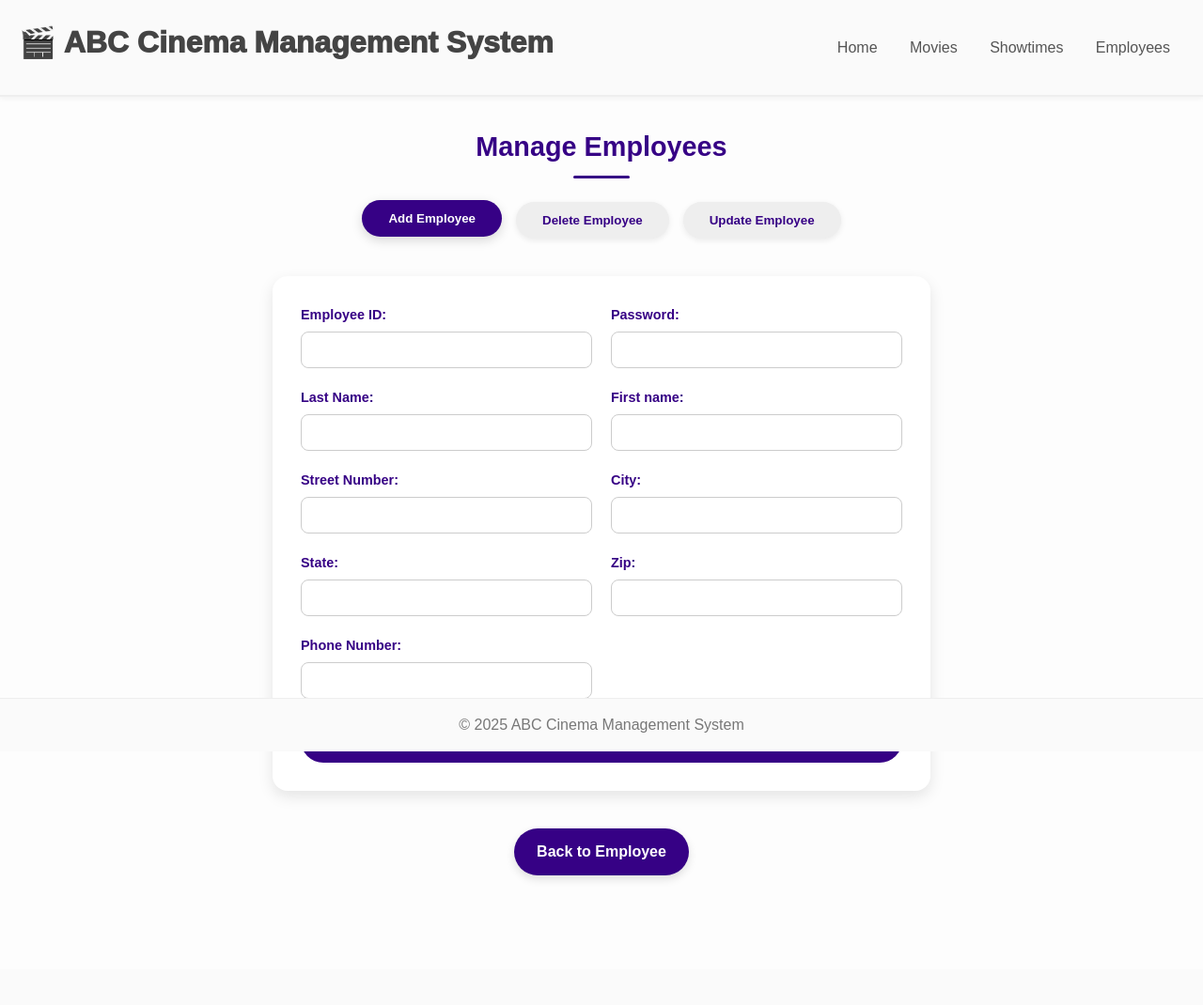
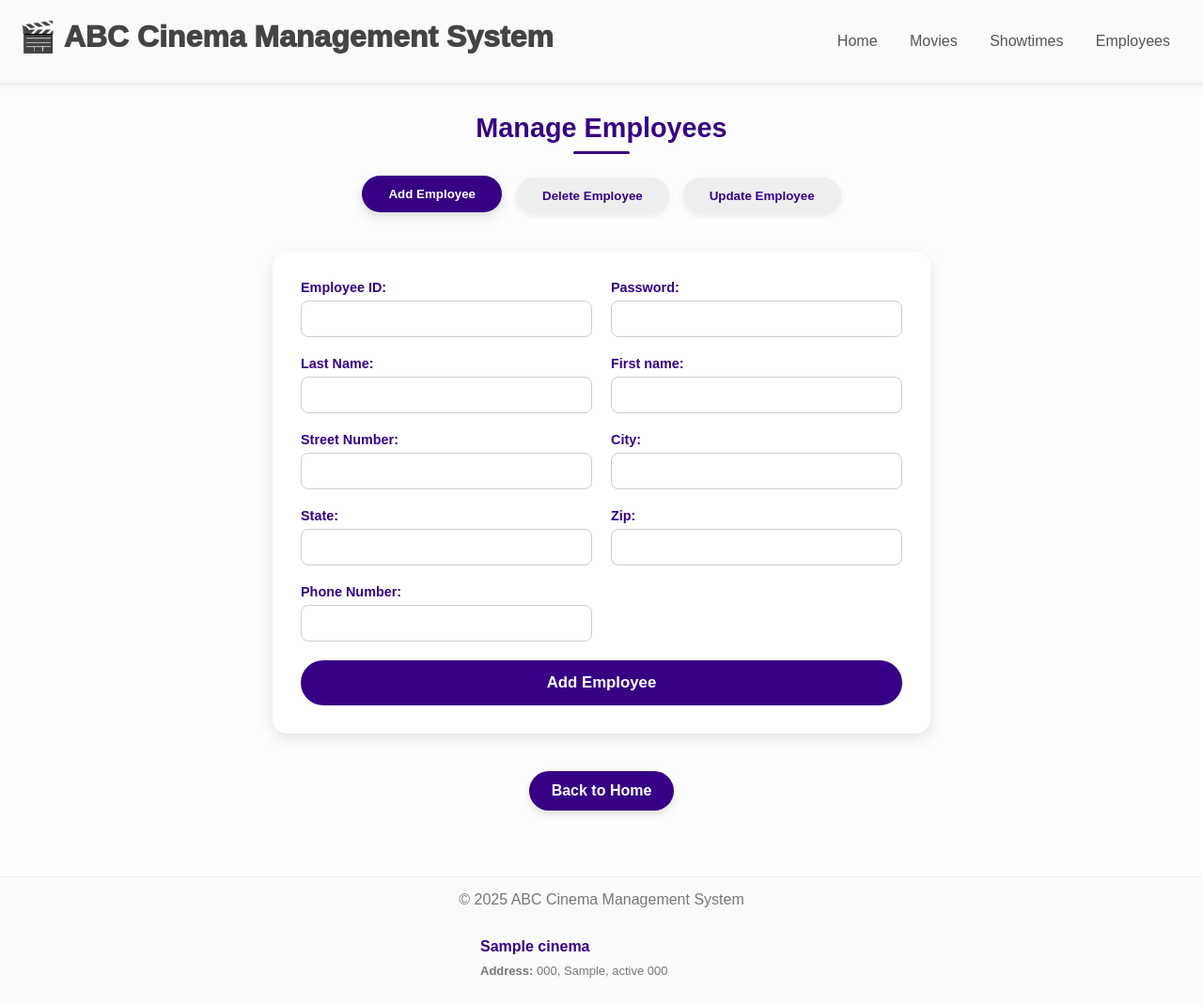
Before and after one commit to lam-doan/Cinema-management-system, a PHP site: page /Employees-tab/employees.php in a window 1280 px wide. Shown: the whole page at 94% size. Before the commit the page ends 936 px from the top, so only its background shows below. Run offline with PHP 8.4, Linux system fonts and the light colour scheme; tables that the repository leaves empty or names only in its code hold one stand-in row (values such as "Sample post"); data that the repository does not hold is empty.

Commit message:
update footer to see all cinemas

```diff
--- a/Employees-tab/employees.php
+++ b/Employees-tab/employees.php
@@ -27,7 +27,7 @@
         <div id="update" class="tab-content">
             <?php include 'update_employee.php'; ?>
         </div>
-        <a href='../index.php' class='back-link'>Back to Employee</a>
+        <a href='../index.php' class='back-link'>Back to Home</a>
     </main>
     <script src="employees.js"></script>
     <?php include '../footer.php'; ?>
--- a/footer.php
+++ b/footer.php
@@ -1,3 +1,27 @@
+<?php
+include 'connect.php'; ?>
+
 <footer>
     <p>&copy; 2025 ABC Cinema Management System</p>
+    <?php
+        $sql = "SELECT name, street_number, city, state, zip FROM cinema";
+        $result = mysqli_query($conn, $sql);
+        if ($result && mysqli_num_rows($result) > 0) {
+            echo "<div class='cinema-content'>";
+            while($row = mysqli_fetch_assoc($result)) {
+                echo "<div class='cinema-card'>
+                        <h3 class='cinema-title'>".$row['name']."</h3>
+                        <p><strong>Address:</strong>
+                            <span class='street-number'>".$row['street_number']."</span>,
+                            <span class='city'>".$row['city']."</span>,
+                            <span class='state'>".$row['state']."</span>
+                            <span class='zip'>".$row['zip']."</span>
+                        </p>
+                      </div>";
+            }
+            echo "</div>";
+        } else {
+            echo "<p>No cinemas found.</p>";
+        }
+    ?>
 </footer>
--- a/style.css
+++ b/style.css
@@ -6,19 +6,19 @@
 }
 
 /* Body */
-body {
+html, body {
     font-family: 'Poppins', sans-serif;
     background: #fdfdfd;
     color: #333;
-    line-height: 1.6;
+    height: 100%;
+    margin: 0;
     display: flex;
     flex-direction: column;
-    min-height: 100vh; /* full viewport height */
 }
 
 main {
     flex: 1;
-    padding-bottom: 80px;
+    padding-bottom: 50px;
 }
 
 /* Header */
@@ -42,15 +42,37 @@ header h1 {
 
 /* Footer */
 footer {
-    position: fixed;
-    bottom: 0;
-    left: 0;
-    width: 100%;
-    text-align: center;
-    padding: 15px;
     background: #fafafa;
     border-top: 1px solid #eee;
     color: #777;
+    text-align: center;
+    padding: 15px;
+}
+
+.cinema-content {
+    margin-top: 20px;
+  display: flex;
+  flex-wrap: wrap;
+  justify-content: center;
+  gap: 15px;
+}
+
+.cinema-card {
+  padding: 12px 16px;
+  width: 290px;
+  text-align: left;
+}
+
+.cinema-title {
+  margin: 0 0 8px;
+  font-size: 16px;
+  color: #360185;
+}
+
+.cinema-card p {
+  margin: 0;
+  font-size: 13px;
+  line-height: 1.4;
 }
 
 /* index.php */
```
